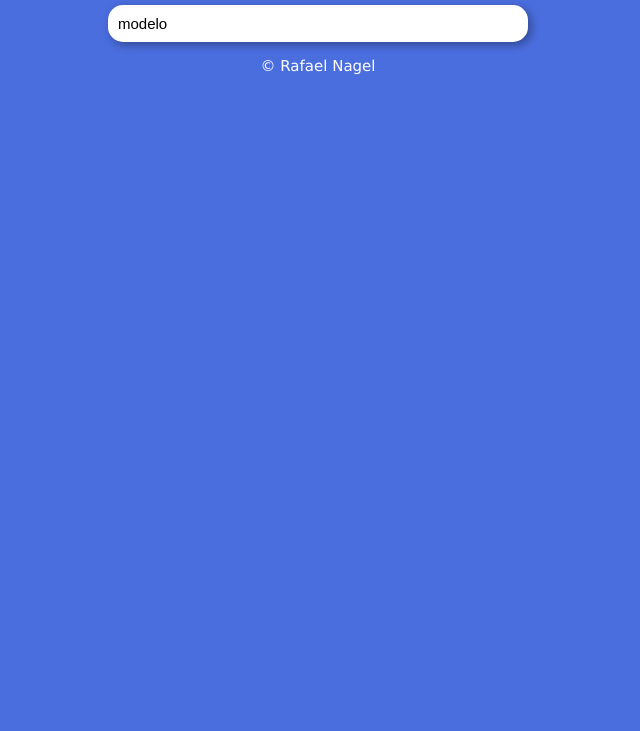
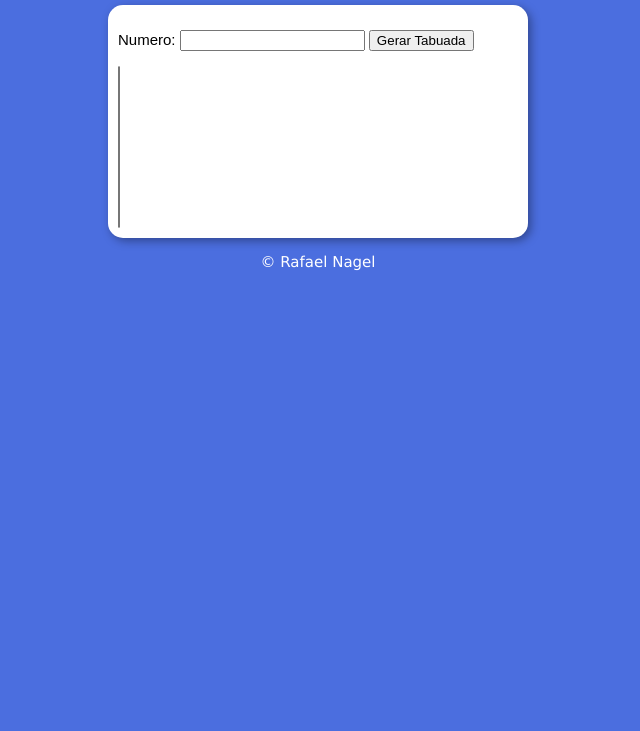
Before and after one commit to rafanag/curso-de_JavaScript, a plain HTML site: page moduloE/ex6/index.html in a window 1280 px wide. Shown: the part 69-800 px from the top of the page, without its empty margins (322-962 px from the left). Drawn offline with Linux system fonts and the light colour scheme.

Commit message:
exercicio 6 tabuada pronto

```diff
--- a/moduloE/ex6/index.html
+++ b/moduloE/ex6/index.html
@@ -9,19 +9,23 @@
 </head>
 <body>
     <header>
-        <h1>Verificador de Idade</h1>
+        <h1>Tabuada</h1>
     </header>
     <section>
         <div>
-           modelo
+           <p>Numero: <input type="number" name="num" id="_num">
+                <input type="button" value="Gerar Tabuada" onclick="gerarTabuada()">
+            </p>
+
         </div>
 
         <div>
-
+            <select name="result" id="_result" size="10"></select>
         </div>
     </section>
     <footer>
         <p>&copy Rafael Nagel</p>
     </footer>
+    <script src="script.js"></script>
 </body>
 </html>
--- /dev/null
+++ b/moduloE/ex6/script.js
@@ -0,0 +1,16 @@
+function gerarTabuada(){
+    let num = document.getElementById('_num')
+    let res = document.getElementById('_result')
+
+    if(num.value.length == 0){
+        alert("Digite um numero")
+    }else{
+        let n = Number(num.value)
+        res.innerHTML = ""
+        for( let i = 1; i<=10; i++){
+            let item = document.createElement('option')
+            item.text = `${n} x ${i} = ${n*i}`
+            res.appendChild(item)
+        }
+    }
+}
```
